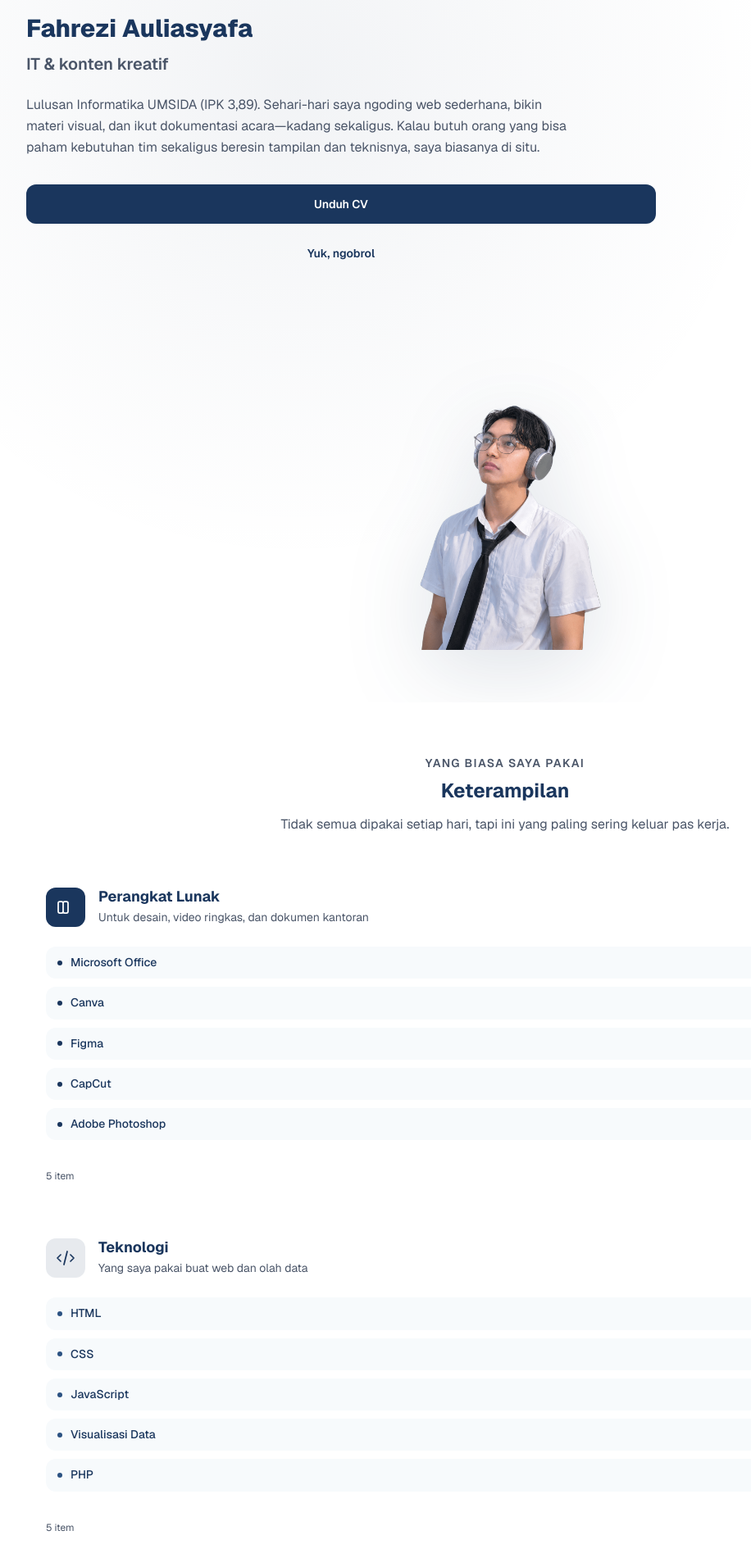
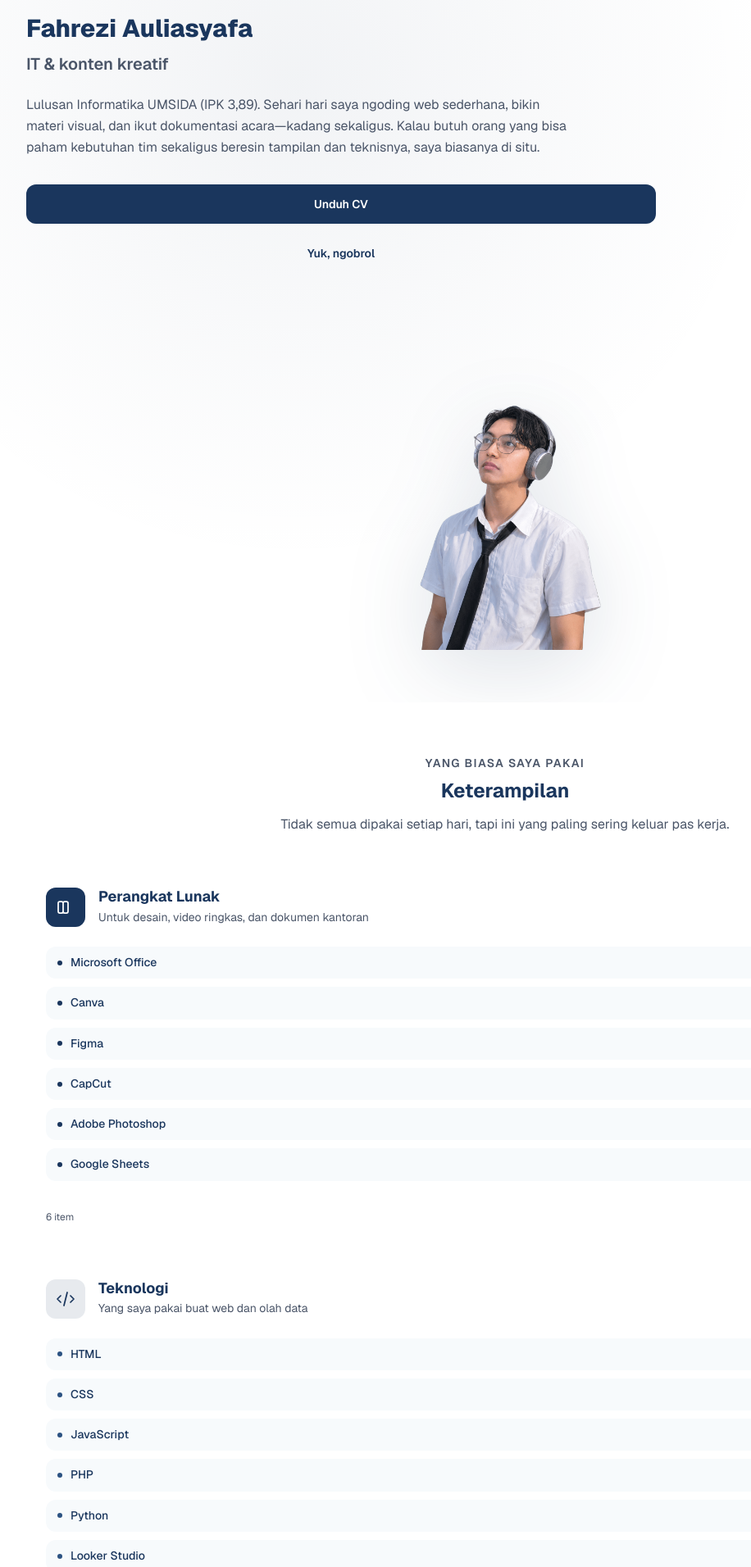
Before and after one commit to Gilgamesh25/portofahrezi, a Next.js app: page / in a window 1280 px wide. Shown: the part 148-2060 px from the top of the page at 82% size, without its empty margins (24-940 px from the left). Built offline with nearby package versions, Linux system fonts and the light colour scheme.

Commit message:
Add diploma link support in education section

```diff
--- a/src/components/experience/CertificationGrid.tsx
+++ b/src/components/experience/CertificationGrid.tsx
@@ -41,7 +41,7 @@ export function CertificationGrid() {
             </span>
           </div>
           <p className="mt-3 text-sm text-secondary">
-            Ketuk untuk lihat fotonya
+            Ketuk untuk lihat Sertifikasinya
           </p>
         </motion.a>
       ))}
--- a/src/components/experience/EducationSection.tsx
+++ b/src/components/experience/EducationSection.tsx
@@ -26,6 +26,25 @@ export function EducationSection() {
           {edu.description && (
             <p className="mt-3 text-secondary text-sm leading-relaxed">{edu.description}</p>
           )}
+          {edu.diplomaUrl && (
+            <a
+              href={edu.diplomaUrl}
+              target="_blank"
+              rel="noopener noreferrer"
+              className="mt-4 inline-flex items-center gap-2 rounded-full bg-primary/10 px-4 py-2 text-sm font-semibold text-primary transition-colors hover:bg-primary hover:text-white focus:outline-none focus:ring-2 focus:ring-primary"
+              aria-label={`Lihat ijazah ${edu.institution} di tab baru`}
+            >
+              Lihat Ijazah
+              <svg className="h-4 w-4" fill="none" viewBox="0 0 24 24" stroke="currentColor">
+                <path
+                  strokeLinecap="round"
+                  strokeLinejoin="round"
+                  strokeWidth={2}
+                  d="M14 3h7m0 0v7m0-7L10 14M5 5v14h14"
+                />
+              </svg>
+            </a>
+          )}
         </motion.article>
       ))}
     </div>
--- a/src/data/mockData.ts
+++ b/src/data/mockData.ts
@@ -11,7 +11,7 @@ export const siteProfile: SiteProfile = {
   name: "Fahrezi Auliasyafa",
   title: "IT & konten kreatif",
   elevatorPitch:
-    "Lulusan Informatika UMSIDA (IPK 3,89). Sehari-hari saya ngoding web sederhana, bikin materi visual, dan ikut dokumentasi acara—kadang sekaligus. Kalau butuh orang yang bisa paham kebutuhan tim sekaligus beresin tampilan dan teknisnya, saya biasanya di situ.",
+    "Lulusan Informatika UMSIDA (IPK 3,89). Sehari hari saya ngoding web sederhana, bikin materi visual, dan ikut dokumentasi acara—kadang sekaligus. Kalau butuh orang yang bisa paham kebutuhan tim sekaligus beresin tampilan dan teknisnya, saya biasanya di situ.",
   email: "fahreziaulia19@gmail.com",
   whatsapp: "+6285748947956",
   linkedin: "https://www.linkedin.com/in/fahrezi-auliasyafa",
@@ -36,6 +36,7 @@ export const skillGroups: SkillGroup[] = [
       "Figma",
       "CapCut",
       "Adobe Photoshop",
+      "Google Sheets",
     ],
   },
   {
@@ -47,13 +48,14 @@ export const skillGroups: SkillGroup[] = [
       "HTML",
       "CSS",
       "JavaScript",
-      "Visualisasi Data",
       "PHP",
+      "Python",
+      "Looker Studio",
     ],
   },
   {
     id: "soft",
-    title: "Keterampilan Lunak",
+    title: "Soft Skill",
     description: "Yang kepakai pas kerja bareng orang banyak",
     variant: "soft",
     items: [
@@ -77,7 +79,7 @@ export const experiences: Experience[] = [
     highlights: [
       { label: "Publikasi", value: "20+ materi siap tayang" },
       { label: "Pelatihan", value: "15+ program, 400+ peserta (survey rata-rata 4,5/5)" },
-      { label: "Dokumentasi", value: "40+ acara keburu difoto & diedit" },
+      { label: "Dokumentasi", value: "40+ acara yabg didokumentasikan & diedit" },
     ],
   },
   {
@@ -114,7 +116,7 @@ export const experiences: Experience[] = [
     startDate: "2023-07-01",
     endDate: "2023-10-31",
     highlights: [
-      { label: "Teknologi", value: "HTML, CSS, JavaScript, PHP" },
+      { label: "Teknologi", value: "HTML, BootstrapCSS, JavaScript, PHP" },
       { label: "Kerjaan", value: "Bikin halaman & urus isi portal pelatihan" },
     ],
   },
@@ -125,10 +127,11 @@ export const education: Education[] = [
     id: "umsida-s1",
     institution: "Universitas Muhammadiyah Sidoarjo (UMSIDA)",
     degree: "Sarjana Informatika (S1)",
-    period: "2020 – 2025",
+    period: "2021 – 2025",
     gpa: "3,89",
     description:
       "Belajar bikin aplikasi/web, visualisasi data, plus terbiasa presentasi dan kerja kelompok.",
+    diplomaUrl: "https://drive.google.com/file/d/1nEsHRnf5Z9LRHPS53RKGzpUOOX3LPvFK/view?usp=drive_link",
   },
 ];
 
@@ -139,7 +142,7 @@ export const certifications: Certification[] = [
     issuer: "BNSP / LSP",
     year: 2024,
     credentialUrl:
-      "https://images.unsplash.com/photo-1586281380349-632531db7ed4?w=1200&q=80&fm=webp",
+      "https://drive.google.com/file/d/1SvMhwcEYEO4axpeYYkIOBRTM12kZLBh9/view?usp=drive_link",
   },
   {
     id: "cert-jgd",
@@ -147,63 +150,79 @@ export const certifications: Certification[] = [
     issuer: "BNSP",
     year: 2024,
     credentialUrl:
-      "https://images.unsplash.com/photo-1626785774573-4b799315346d?w=1200&q=80&fm=webp",
+      "https://drive.google.com/file/d/1cIGR6hh2rQXktqgTRiYdmDHOsTtpVqOx/view?usp=drive_link",
   },
   {
     id: "cert-jna",
     title: "Junior Network Administrator",
     issuer: "BNSP",
-    year: 2023,
+    year: 2025,
     credentialUrl:
-      "https://images.unsplash.com/photo-1558494949-ef010cbdcc31?w=1200&q=80&fm=webp",
+      "https://drive.google.com/file/d/1n_qpgwqUtFy3-9ynnFpkDcNpigWh9LQI/view?usp=drive_link",
   },
   {
     id: "cert-toefl",
     title: "TOEFL ITP 630",
     issuer: "ETS / Lembaga Bahasa",
-    year: 2024,
+    year: 2026,
     credentialUrl:
-      "https://images.unsplash.com/photo-1456513080920-9a949d04f168?w=1200&q=80&fm=webp",
+      "https://drive.google.com/file/d/1lG-VT7W4-UOuEbyOQSens7I9hUHIl7P6/view?usp=drive_link",
   },
   {
     id: "cert-spbe",
     title: "Sertifikasi SPBE Kominfo",
     issuer: "Kementerian Kominfo",
-    year: 2024,
+    year: 2026,
     credentialUrl:
-      "https://images.unsplash.com/photo-1507003211169-0a1dd7228f2d?w=1200&q=80&fm=webp",
+      "https://drive.google.com/file/d/1W1goYFCah2Y0pgR8B8Wlcqw1eyDPd3eu/view?usp=sharing",
   },
   {
     id: "cert-revou",
     title: "Data Analytics",
     issuer: "RevoU",
-    year: 2024,
+    year: 2025,
     credentialUrl:
-      "https://images.unsplash.com/photo-1551288049-bebda4e38f71?w=1200&q=80&fm=webp",
+      "https://drive.google.com/file/d/1P3ZgOqGBsmOr6KhljzNAhS6vUMkJdWBg/view?usp=drive_link",
   },
   {
     id: "cert-pm",
     title: "Project Management",
     issuer: "Dibimbing",
-    year: 2024,
+    year: 2025,
     credentialUrl:
-      "https://images.unsplash.com/photo-1454165804606-c3d57bc86b40?w=1200&q=80&fm=webp",
+      "https://drive.google.com/file/d/1xeMisnnz6oFPmRAZHIEtVyG32r0dfC9I/view?usp=drive_link",
   },
   {
     id: "cert-ads",
     title: "Associate Data Scientist",
     issuer: "Lembaga Sertifikasi Profesi",
-    year: 2025,
+    year: 2026,
     credentialUrl:
-      "https://images.unsplash.com/photo-1460925895917-afdab827c52f?w=1200&q=80&fm=webp",
+      "https://drive.google.com/file/d/1FdSKNb-SCZPBS3d0Dia0ejvpllfl5ALC/view?usp=drive_link",
   },
   {
-    id: "cert-literasi",
-    title: "Pelatihan Literasi Digital Kominfo",
+    id: "cert-digma",
+    title: "Digital Affiliate Marketing",
+    issuer: "BBPVP SERANG",
+    year: 2026,
+    credentialUrl:
+      "https://drive.google.com/file/d/1DpcKWRETmq2a2PTZSuZQNyqM1volXmkI/view?usp=sharing",
+  },
+  {
+    id: "cert-Pemdi",
+    title: "Pemasaran Digital Dengan Kecerdasan Buatan untuk Wirausaha",
     issuer: "Kementerian Kominfo",
-    year: 2023,
+    year: 2026,
     credentialUrl:
-      "https://images.unsplash.com/photo-1522202176988-66273c2fd55f?w=1200&q=80&fm=webp",
+      "https://drive.google.com/file/d/1OJkQEasnoR8ePf-pqaswOcJVNuRGa9MP/view?usp=sharing",
+  },
+  {
+    id: "cert-IBM",
+    title: "Code Generation and Optimization Using IBM Granite",
+    issuer: "IBM SkillsBuild",
+    year: 2026,
+    credentialUrl:
+      "https://drive.google.com/file/d/1n5K_Rci09gM3wpLpfCnNfAvBY_MM5r3J/view?usp=sharing",
   },
 ];
 
@@ -259,12 +278,12 @@ export const projects: Project[] = [
     role: "Pengembang & Admin Web",
     tools: ["HTML", "CSS", "JavaScript", "PHP", "MySQL"],
     challenge:
-      "Konten pelatihan sering ganti, tapi websitenya harus tetap jalan dan gampang di-update tim.",
+      "Konten pelatihan sering ganti, tapi websitenya harus tetap jalan dan gampang diupdate tim.",
     solution:
       "Panel admin sederhana, tampilan halaman yang seragam, plus cek isian form biar data masuknya rapi.",
     metrics: [
       { label: "Magang", value: "4 bulan" },
-      { label: "Halaman", value: "15+ halaman" },
+      { label: "Halaman", value: "5+ halaman" },
       { label: "Pakai", value: "HTML, CSS, JS, PHP" },
     ],
     featured: true,
@@ -286,7 +305,7 @@ export const projects: Project[] = [
     solution:
       "Template Canva, catatan alur dokumentasi, dan ritme editing biar materi cepat naik ke kanal yang diminta.",
     metrics: [
-      { label: "Acara keburu difoto", value: "40+" },
+      { label: "Acara yang didokumentasikan", value: "40+" },
       { label: "Materi publikasi", value: "20+" },
       { label: "Survey peserta", value: "4,5/5" },
     ],
@@ -294,7 +313,7 @@ export const projects: Project[] = [
       label: "Buka katalog dokumentasi & publikasi",
       url: "https://docs.google.com/spreadsheets/d/1JRcgp82befBa77UJLVO7M9AigPv9mrVEhM3vEGGnOds/edit?usp=sharing",
       description:
-        "Daftar lengkap materi publikasi dan dokumentasi acara BLSDM Komdigi Surabaya—judul, tanggal, dan tautan konten. Dibuka di Google Sheets (tab baru).",
+        "Daftar lengkap materi publikasi dan dokumentasi acara BLSDM Komdigi Surabaya mulai dari judul, tanggal, dan tautan konten. Dibuka di Google Sheets (tab baru).",
     },
     featured: true,
     year: 2026,
--- a/src/types/index.ts
+++ b/src/types/index.ts
@@ -53,6 +53,7 @@ export interface Education {
   period: string;
   gpa?: string;
   description?: string;
+  diplomaUrl?: string;
 }
 
 export interface Certification {
```
